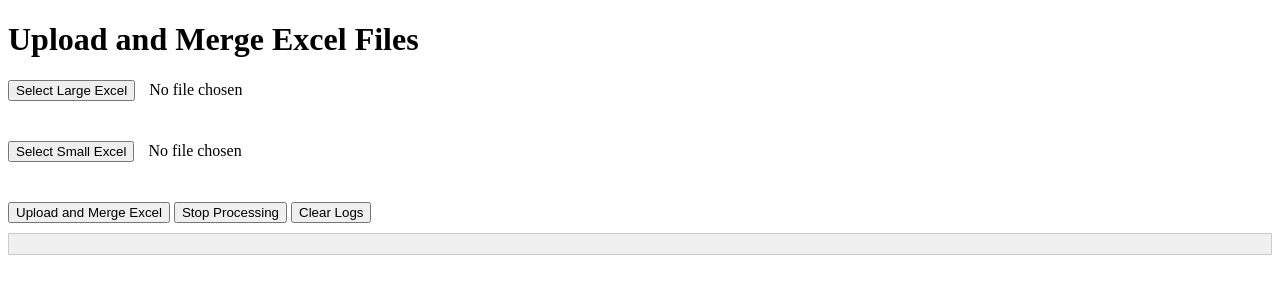
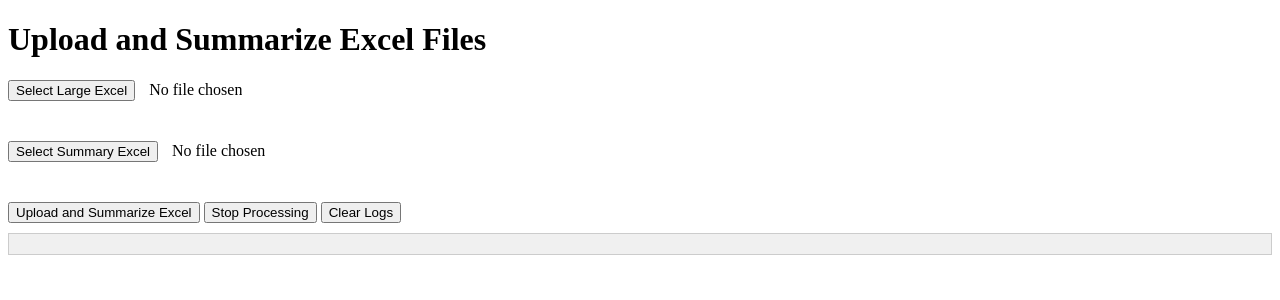
Before and after one commit to yanglijian201/lingling, a Flask app: page / in a window 1280 px wide. Shown: the top 300 px of the page. Run offline with Flask 2, Linux system fonts and the light colour scheme; data that the repository does not hold is empty.

Commit message:
fix logging issue

```diff
--- a/app.py
+++ b/app.py
@@ -7,6 +7,7 @@ import xlwt
 from xlutils.copy import copy as xl_copy
 import logging
 import io
+import threading
 import time
 from threading import Event
 import uuid
@@ -23,6 +24,7 @@ ALLOWED_EXTENSIONS = {'xls', 'xlsx'}
 # Set up custom logger for processing
 log_streams = {}  # Dictionary to hold log streams for each session
 processing_loggers = {}  # Dictionary to hold loggers for each session
+log_seek_location = {}  # Dictionary to hold seek locations for each session
 
 # Event to stop processing
 stop_events = {}  # Dictionary to hold stop events for each session
@@ -32,9 +34,54 @@ def get_session_id():
         session['session_id'] = str(uuid.uuid4())
     return session['session_id']
 
+class DiscardAfterReadIO(io.StringIO):
+    lock = {}
+
+    def __init__(self, initial_value='', newline='\n', session_id=None):
+        super().__init__(initial_value, newline)
+        session_id = get_session_id()
+        if session_id not in self.lock:
+            self.lock[session_id] = threading.Lock()
+        self._lock = self.lock[session_id]
+
+    def read(self, size=-1):
+        with self._lock:
+            self.seek(0)
+            result = super().read(size)
+            self.seek(0)
+            self.truncate(0)
+            return result
+
+    def readline(self, size=-1):
+        with self._lock:
+            self.seek(0)
+            result = super().readline(size)
+            self.seek(0)
+            self.truncate(0)
+            return result
+
+    def readlines(self, hint=-1):
+        with self._lock:
+            self.seek(0)
+            result = super().readlines(hint)
+            self.seek(0)
+            self.truncate(0)
+            return result
+
+    def write(self, s):
+        with self._lock:
+            return super().write(s)
+
+    def getvalue(self):
+        with self._lock:
+            result = super().getvalue()
+            self.seek(0)
+            self.truncate(0)
+            return result
+
 def get_logger(session_id):
     if session_id not in log_streams:
-        log_streams[session_id] = io.StringIO()
+        log_streams[session_id] = DiscardAfterReadIO()
         processing_logger = logging.getLogger(session_id)
         processing_logger.setLevel(logging.INFO)
         log_handler = logging.StreamHandler(log_streams[session_id])
@@ -54,7 +101,6 @@ def allowed_file(filename):
 
 def read_excel(file_path, processing_logger, stop_event):
     processing_logger.info(f"Reading file: {file_path}")
-    time.sleep(1)  # Simulate processing delay
     if stop_event.is_set():
         processing_logger.warning("Processing stopped by user during file read.")
         return None, None, None
@@ -73,39 +119,84 @@ def read_excel(file_path, processing_logger, stop_event):
         processing_logger.error(f"Error reading file: {e}")
         return None, None, None
 
-def update_large_with_small(large_data, small_data, processing_logger, stop_event):
-    import pdb;pdb.set_trace()
-    processing_logger.info("Updating large Excel file with small Excel file content")
-    time.sleep(1)  # Simulate processing delay
+def summarize_large_data(large_data, processing_logger, stop_event):
+    processing_logger.info("Summarizing large Excel data")
     if stop_event.is_set():
-        processing_logger.warning("Processing stopped by user during update.")
+        processing_logger.warning("Processing stopped by user during summarization.")
         return None
 
-    headers1 = large_data[0]
-    data1 = large_data[1:]
-    headers2 = small_data[0]
-    data2 = small_data[1:]
+    headers = large_data[0]
+    data = large_data[1:]
 
-    common_column = "common_column"  # Replace this with the actual common column name
-    if common_column not in headers1 or common_column not in headers2:
-        processing_logger.error(f"Common column '{common_column}' not found in one of the files.")
+    # Example summary: count the number of rows and calculate the sum of a specific column
+    row_count = len(data)
+    sum_column = "ColumnToSum"  # Replace with the actual column name to summarize
+    if sum_column not in headers:
+        processing_logger.error(f"Column '{sum_column}' not found in large Excel file.")
         return None
 
-    index1 = headers1.index(common_column)
-    index2 = headers2.index(common_column)
+    sum_index = headers.index(sum_column)
+    column_sum = sum(row[sum_index] for row in data if isinstance(row[sum_index], (int, float)))
 
-    data2_dict = {row[index2]: row for row in data2}
+    summary_data = [
+        ["Summary", ""],
+        ["Total Rows", row_count],
+        [f"Sum of {sum_column}", column_sum]
+    ]
 
-    for row1 in data1:
-        if stop_event.is_set():
-            return None
-        key = row1[index1]
-        if key in data2_dict:
-            for j, value in enumerate(data2_dict[key]):
-                if j != index2:  # Avoid overwriting the common column
-                    row1[j] = value
+    return summary_data
 
-    return [headers1] + data1
+def field_verify(fields_dict, data_line):
+    for location, field_name in fields_dict.items():
+        if field_name not in data_line[location]:
+            raise ValueError(f"Field '{field_name}' not found in {data_line}.")
+
+def validate_summary_data(file_name, summary_data, processing_logger):
+    processing_logger.info(f"Validating data for: {file_name}")
+    fields_dict = {
+        0: "医疗机构分类",
+        1: "医院总数量",
+        2: "参加国家卫生健康委员会临床检验中心室间质量评价合格医院数量",
+        3: "通过国家室间质评平均合格项目数量",
+        4: "参加辽宁省临床检验中心室间质量评价合格医院数量",
+        5: "通过辽宁省室间质评平均合格项目数量",
+        6: "参加辽宁省医学影像质控中心影像质控认证评价合格医院数量",
+        7: "要求对其他医疗机构标有互认标识的医学影像检查资料和医学检验结果认可的医院数量",
+        8: "认可其他医疗机构标有互认标识的医学影像检查资料和医学检验结果互",
+        9: "盟医院间通过信息系统调阅成员医院间医学影像检查资料和医学检验结果频次合计",
+        10: "实施检查检验结果互认为患者节约医疗费",
+    }
+    data_line = summary_data[3]
+    field_verify(fields_dict, data_line)
+    processing_logger.info(f"Data validation successful for {file_name}.")
+
+def validate_large_data(file_name, large_data, processing_logger):
+    processing_logger.info(f"Validating data for: {file_name}")
+    fields_dict = {
+        0: "医疗机构名称",
+        1: "医疗机构分类",
+        2: "是否参加国家卫生健康委员会临床检验中心室间质量评价并合格",
+        3: "通过国家室间质评医学检验结果合格项目数量",
+        4: "是否参加辽宁省临床检验中心室间质量评价并合格",
+        5: "通过辽宁省室间质评医学检验结果合格项目数量",
+        6: "是否参加辽宁省医学影像质控中心影像质控认证评价并合格",
+        7: "要求对其他医疗机构标有互认标识的医学影像检查资料和医学检验结果认可",
+        8: "DR互认项目数",
+        9: "DR节约检查费用",
+        10: "MR互认项目数",
+        11: "MR节约检查费用",
+        12: "CT互认项目数",
+        13: "CT节约检查费用",
+        14: "临床检验互认项目数",
+        15: "临床检验节约检查费用",
+        16: "通过信息系统调阅成员医院间医学影像检查资料和医学检验结果频",
+        17: "总项目",
+        18: "总费用",
+    }
+    data_line = large_data[4]
+    field_verify(fields_dict, data_line)
+    processing_logger.info(f"Data validation successful for {file_name}.")
+
 
 @app.route('/')
 def index():
@@ -120,14 +211,12 @@ def stream_logs(session_id):
         if session_id not in log_streams:
             break
         log_stream = log_streams[session_id]
-        log_stream.seek(0)
         logs = log_stream.read()
         if logs:
-            yield f"data: {logs}\n\n"
+            for line in logs.splitlines():
+                yield f"data: {line}\n\n"
             # Clearing the log stream for the current session while retaining the log data
-            log_stream.truncate(0)
-            log_stream.seek(0)
-        time.sleep(1)
+        time.sleep(0.1)
 
 @app.route('/logs')
 def logs():
@@ -149,53 +238,57 @@ def upload_files():
         log_streams[session_id].seek(0)
 
         large_excel = request.files.get('large_excel')
-        small_excel = request.files.get('small_excel')
+        summary_excel = request.files.get('summary_excel')
 
-        if not large_excel or not small_excel:
+        if not large_excel or not summary_excel:
+            processing_logger.error("Both files are required.")
             return jsonify({'error': 'Both files are required.'}), 400
 
-        if not allowed_file(large_excel.filename) or not allowed_file(small_excel.filename):
+        if not allowed_file(large_excel.filename) or not allowed_file(summary_excel.filename):
+            processing_logger.error("Both files must be in Excel format (.xls or .xlsx).")
             return jsonify({'error': 'Both files must be in Excel format (.xls or .xlsx).'}), 400
 
         large_excel_path = os.path.join(UPLOAD_FOLDER, 'large_' + large_excel.filename)
-        small_excel_path = os.path.join(UPLOAD_FOLDER, 'small_' + small_excel.filename)
+        summary_excel_path = os.path.join(UPLOAD_FOLDER, 'summary_' + summary_excel.filename)
         large_excel.save(large_excel_path)
-        small_excel.save(small_excel_path)
+        summary_excel.save(summary_excel_path)
 
         # Process each file individually
         large_data, large_book, large_sheet = read_excel(large_excel_path, processing_logger, stop_event)
         if large_data is None:
             return jsonify({'error': 'Error reading large Excel file or processing stopped.'}), 400
+        validate_large_data(large_excel.filename, large_data, processing_logger)
 
-        small_data, small_book, small_sheet = read_excel(small_excel_path, processing_logger, stop_event)
-        if small_data is None:
-            return jsonify({'error': 'Error reading small Excel file or processing stopped.'}), 400
+        summary_data, summary_book, summary_sheet = read_excel(summary_excel_path, processing_logger, stop_event)
+        if summary_data is None:
+            return jsonify({'error': 'Error reading summary Excel file or processing stopped.'}), 400
+        validate_summary_data(summary_excel.filename, summary_data, processing_logger)
 
-        # Update large Excel file with small Excel file content
-        updated_data = update_large_with_small(large_data, small_data, processing_logger, stop_event)
-        if updated_data is None:
-            return jsonify({'error': 'Error updating large Excel file or processing stopped.'}), 400
+        # Summarize large Excel data
+        summarized_data = summarize_large_data(large_data, processing_logger, stop_event)
+        if summarized_data is None:
+            return jsonify({'error': 'Error summarizing large Excel data or processing stopped.'}), 400
 
-        # Write the updated data to a new Excel file, preserving the format
-        output_path = large_excel_path  # Preserve the same file name and path
+        # Write the summarized data to the summary Excel file, preserving the format
+        output_path = summary_excel_path  # Preserve the same file name and path
 
-        if large_excel.filename.endswith('.xlsx'):
-            for i, row in enumerate(updated_data):
+        if summary_excel.filename.endswith('.xlsx'):
+            for i, row in enumerate(summarized_data):
                 for j, value in enumerate(row):
-                    large_sheet.cell(row=i+1, column=j+1, value=value)
-            large_book.save(output_path)
+                    summary_sheet.cell(row=i+1, column=j+1, value=value)
+            summary_book.save(output_path)
         else:
-            large_book = xl_copy(large_book)
-            large_sheet = large_book.get_sheet(0)
-            for i, row in enumerate(updated_data):
+            summary_book = xl_copy(summary_book)
+            summary_sheet = summary_book.get_sheet(0)
+            for i, row in enumerate(summarized_data):
                 for j, value in enumerate(row):
-                    large_sheet.write(i, j, value)
-            large_book.save(output_path)
+                    summary_sheet.write(i, j, value)
+            summary_book.save(output_path)
 
         # Clean up uploaded files
-        os.remove(small_excel_path)
+        os.remove(large_excel_path)
 
-        response = send_file(output_path, as_attachment=True, attachment_filename=large_excel.filename)
+        response = send_file(output_path, as_attachment=True, attachment_filename=summary_excel.filename)
         response.headers['Cache-Control'] = 'no-store, no-cache, must-revalidate, max-age=0'
         response.headers['Pragma'] = 'no-cache'
         response.headers['Expires'] = '0'
@@ -231,4 +324,7 @@ def clear_logs():
     return jsonify({'message': 'Logs cleared'})
 
 if __name__ == '__main__':
+    # Disable Flask's default logging
+    # log = logging.getLogger('werkzeug')
+    # log.setLevel(logging.ERROR)
     app.run(debug=True, host='0.0.0.0', port=8000)
--- a/templates/index.html
+++ b/templates/index.html
@@ -3,7 +3,7 @@
 <head>
     <meta charset="UTF-8">
     <meta name="viewport" content="width=device-width, initial-scale=1.0">
-    <title>Upload and Merge Excel Files</title>
+    <title>Upload and Summarize Excel Files</title>
     <style>
         .custom-file-input {
             position: relative;
@@ -64,12 +64,12 @@
         }
 
         .log .error {
-            color: red;
+            color: red.
         }
     </style>
 </head>
 <body>
-    <h1>Upload and Merge Excel Files</h1>
+    <h1>Upload and Summarize Excel Files</h1>
     <form id="uploadLargeForm" enctype="multipart/form-data">
         <div class="custom-file-input">
             <button type="button">Select Large Excel</button>
@@ -80,17 +80,17 @@
     <div id="largeResult" class="error"></div>
     <br><br>
 
-    <form id="uploadSmallForm" enctype="multipart/form-data">
+    <form id="uploadSummaryForm" enctype="multipart/form-data">
         <div class="custom-file-input">
-            <button type="button">Select Small Excel</button>
-            <input type="file" name="small_excel" id="small_excel" required>
-            <span class="file-name" id="small_excel-name">No file chosen</span>
+            <button type="button">Select Summary Excel</button>
+            <input type="file" name="summary_excel" id="summary_excel" required>
+            <span class="file-name" id="summary_excel-name">No file chosen</span>
         </div>
     </form>
-    <div id="smallResult" class="error"></div>
+    <div id="summaryResult" class="error"></div>
     <br><br>
 
-    <button id="uploadButton">Upload and Merge Excel</button>
+    <button id="uploadButton">Upload and Summarize Excel</button>
     <button id="stopButton">Stop Processing</button>
     <button id="clearLogsButton">Clear Logs</button>
     <div id="mergeResult" class="error"></div>
@@ -119,9 +119,9 @@
         document.getElementById('uploadButton').onclick = async function(event) {
             event.preventDefault();
             const largeExcelInput = document.getElementById('large_excel');
-            const smallExcelInput = document.getElementById('small_excel');
+            const summaryExcelInput = document.getElementById('summary_excel');
             const largeExcel = largeExcelInput.files[0];
-            const smallExcel = smallExcelInput.files[0];
+            const summaryExcel = summaryExcelInput.files[0];
             const mergeResultDiv = document.getElementById('mergeResult');
             const processingLogDiv = document.getElementById('processingLog');
 
@@ -134,15 +134,15 @@
                 return;
             }
 
-            if (!smallExcel) {
-                mergeResultDiv.textContent = 'Small Excel file must be chosen.';
+            if (!summaryExcel) {
+                mergeResultDiv.textContent = 'Summary Excel file must be chosen.';
                 mergeResultDiv.className = 'error';
                 return;
             }
 
             const formData = new FormData();
             formData.append('large_excel', largeExcel);
-            formData.append('small_excel', smallExcel);
+            formData.append('summary_excel', summaryExcel);
 
             try {
                 const response = await fetch('/upload', {
@@ -159,11 +159,11 @@
                     const a = document.createElement('a');
                     a.style.display = 'none';
                     a.href = url;
-                    a.download = largeExcel.name;  // Keep the same filename as the large Excel file
+                    a.download = summaryExcel.name;  // Use the same filename as the summary Excel file
                     document.body.appendChild(a);
                     a.click();
                     window.URL.revokeObjectURL(url);
-                    mergeResultDiv.innerText = 'Files merged successfully!';
+                    mergeResultDiv.innerText = 'Files summarized and updated successfully!';
                     mergeResultDiv.className = 'success';
                 } else {
                     const resultData = await response.json();
```
